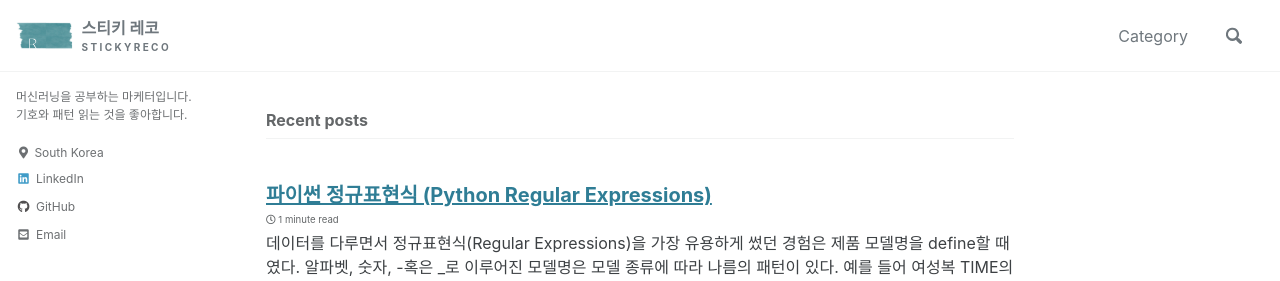
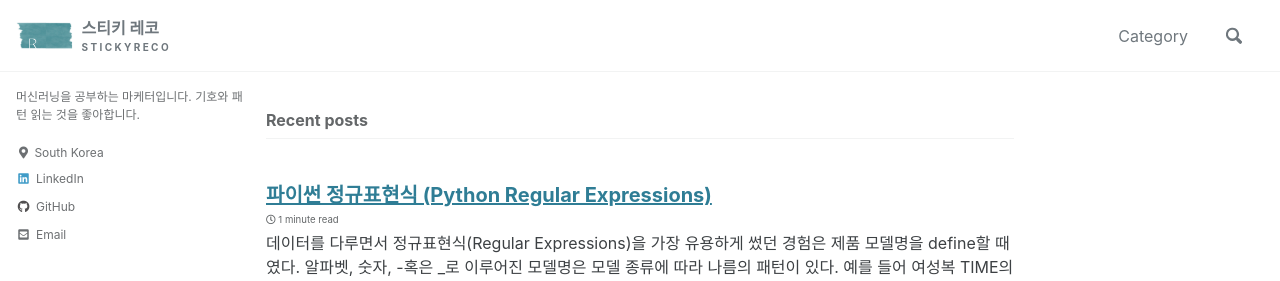
Before and after one commit to amoryoungakim/amoryoungakim.github.io, a Jekyll site: the page built from index.html, in a window 1280 px wide. Shown: the top 281 px of the page. Built offline with Jekyll 4.4.1, drawn with Linux system fonts in a browser that asks for light colours; cached includes are drawn as plain includes; the list of posts is cut into pages by our own code.

```diff
--- a/_config.yml
+++ b/_config.yml
@@ -95,7 +95,7 @@ analytics:
 author:
   name             : #"yakim"
   avatar           : # path of avatar image, e.g. "/assets/images/bio-photo.jpg"
-  bio              : "머신러닝을 공부하는 마케터입니다.<br>기호와 패턴 읽는 것을 좋아합니다."
+  bio              : "머신러닝을 공부하는 마케터입니다. 기호와 패턴 읽는 것을 좋아합니다."
   email            : "amoryounga.kim@gmail.com"
   location         : "South Korea"
   links:
```
